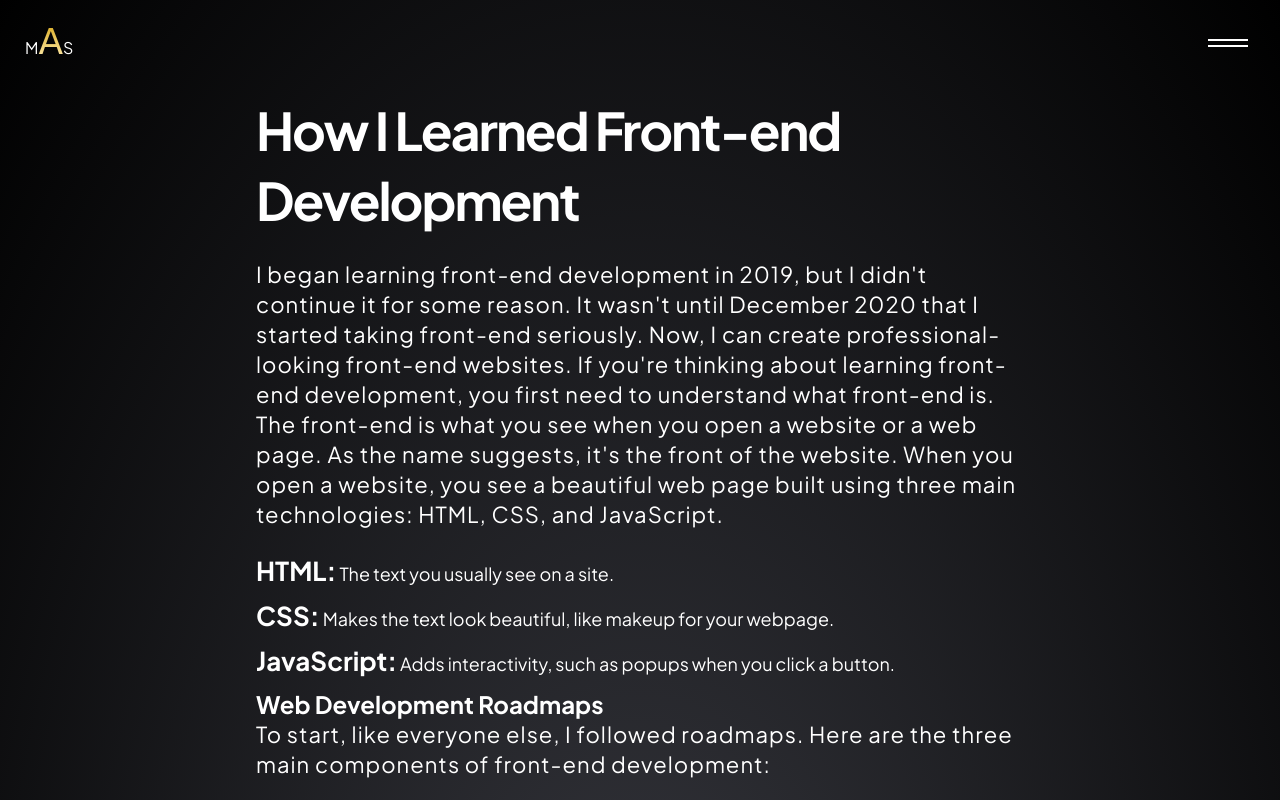
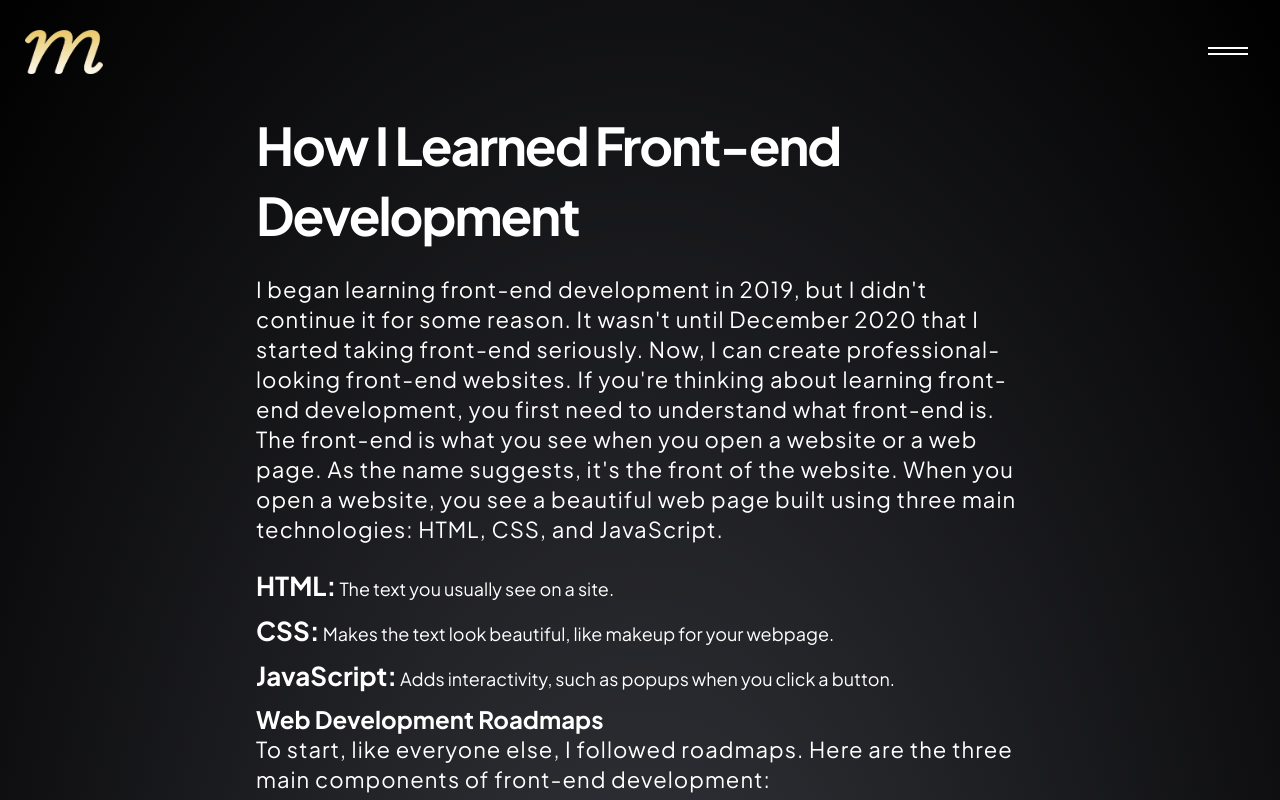
Before and after one commit to MohtashamAhmedS/Portfolio-website, a plain HTML site: page How_I_Learned_Front-end_Development.html in a window 1280 px wide. Shown: the top 800 px of the page. Drawn offline with nearby package versions, Linux system fonts and the light colour scheme; a web font is replaced by a local one.

Commit message:
Blog page logo update

```diff
--- a/How_I_Learned_Front-end_Development.html
+++ b/How_I_Learned_Front-end_Development.html
@@ -59,7 +59,11 @@
       </div>
 
       <div class="navbar">
-        <div class="logo">M<span class="logo-span">A</span>S</div>
+        <div class="logo">
+          <a href="https://www.mohtasham.site/"
+            ><img src="src/images/logo.png" alt=""
+          /></a>
+        </div>
         <div class="toggle-btn">
           <button
             class="burger"
```
